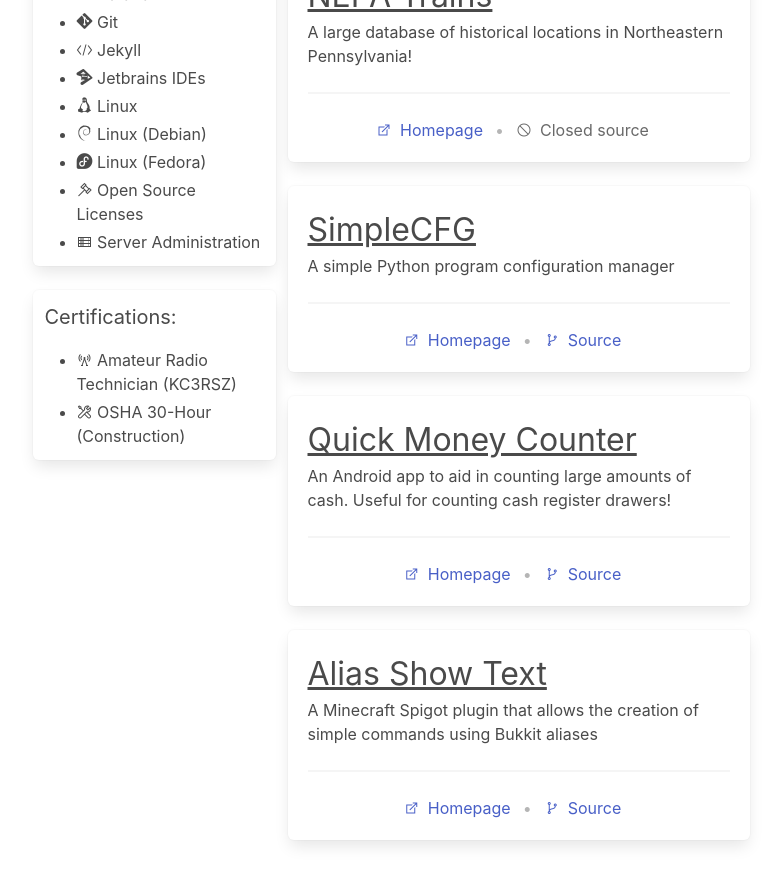
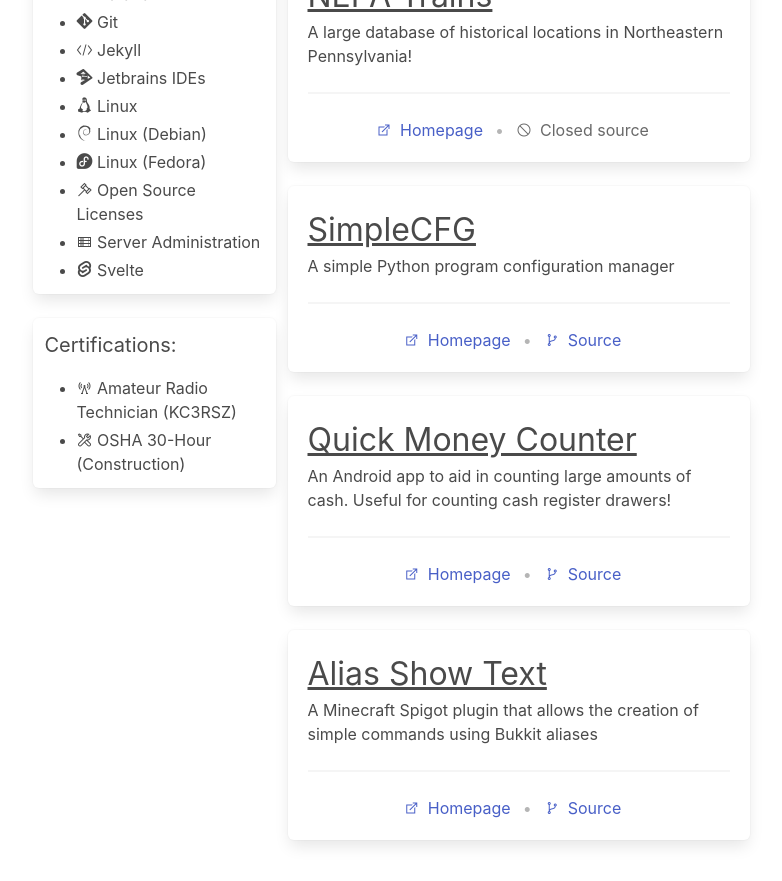
Before and after one commit to itsmaxymoo/itsmaxymoo.com, a Jekyll site: the page built from index.html, in a window 1280 px wide and 900 px high, scrolled down 1511 px. Shown: the top 881 px of the window, without its empty margins (243-1025 px from the left). Built offline with Jekyll 4.4.1, drawn with Linux system fonts in a browser that asks for light colours.

Commit message:
add svelte skill

```diff
--- a/_data/skills.yml
+++ b/_data/skills.yml
@@ -45,6 +45,8 @@
       icon_class: las la-code
     - name: Open Source Licenses
       icon_class: las la-gavel
+    - name: Svelte
+      icon_class: devicon-svelte-plain
 
 - name: Certifications
   items:
```
